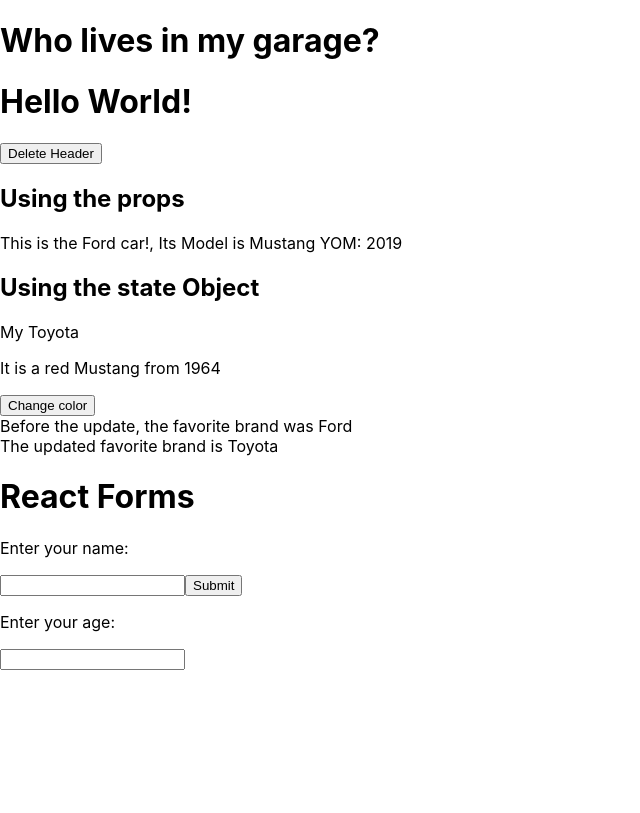
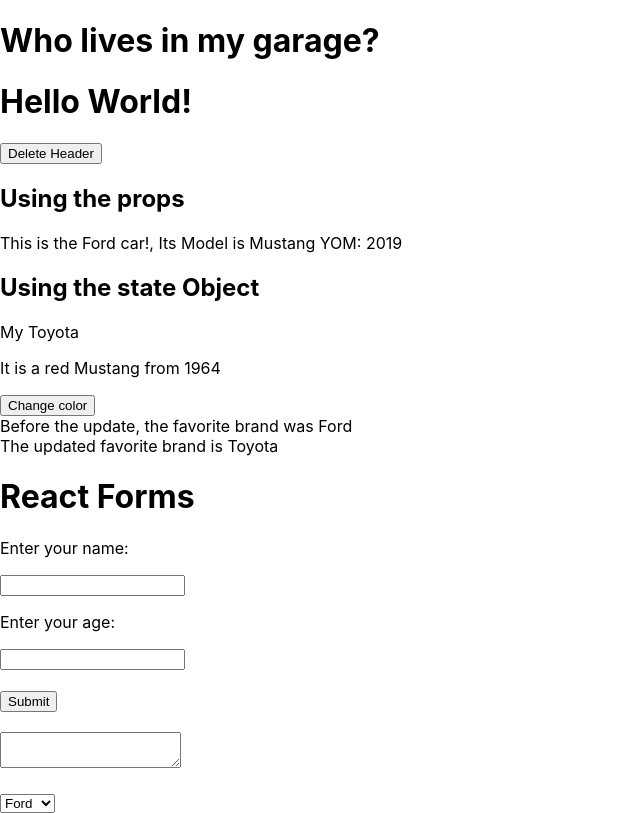
Before and after one commit to ItsMurumba/learning-reactjs, a React (Create React App) app: page / in a window 1280 px wide. Shown: the whole page, without its empty margins (0-640 px from the left). Built offline with nearby package versions, Linux system fonts and the light colour scheme.

Commit message:
Added Error message, Text area, select

```diff
--- a/src/App.js
+++ b/src/App.js
@@ -10,7 +10,8 @@ class Car extends React.Component {
       brand: "Ford",
       model: "Mustang",
       year: 1964,
-      show: true
+      show: true,
+      mycar: 'Volvo'
     }
   }
 
@@ -117,12 +118,20 @@ class MyForm extends React.Component{
     super(props);
     this.state = {
       username : '',
-      age: null
+      age: null,
+      errormessage: ''
     };
   }
   myChangeHandler = (event) => {
     let nam = event.target.name;
     let val = event.target.value;
+    let err = "";
+    if (nam === "age") {
+      if(val !=="" && !Number(val)){
+        err = <strong>Your age must be a number</strong>
+      }
+    }
+    this.setState({errormessage: err});
     this.setState({[nam]: val});
   }
   mySubmitHandler = (event) =>  {
@@ -142,9 +151,22 @@ class MyForm extends React.Component{
         {header}
         <p>Enter your name:</p>
         <input type="text" onChange={this.myChangeHandler} name="username"></input>
-        <input type='submit' />
         <p>Enter your age:</p>
         <input type="text" name="age" onChange={this.myChangeHandler}/>
+        {this.state.errormessage}
+        <br/>
+        <br/>
+        <input type='submit' />
+        <br/>
+        <br/>
+        <textarea value={this.state.description} />
+        <br/>
+        <br/>
+        <select value={this.state.mycar}>
+          <option value="Ford">Ford</option>
+          <option value="Volvo">Volvo</option>
+          <option value="Fiat">Fiat</option>
+        </select>
       </form>
     )
   }
```
